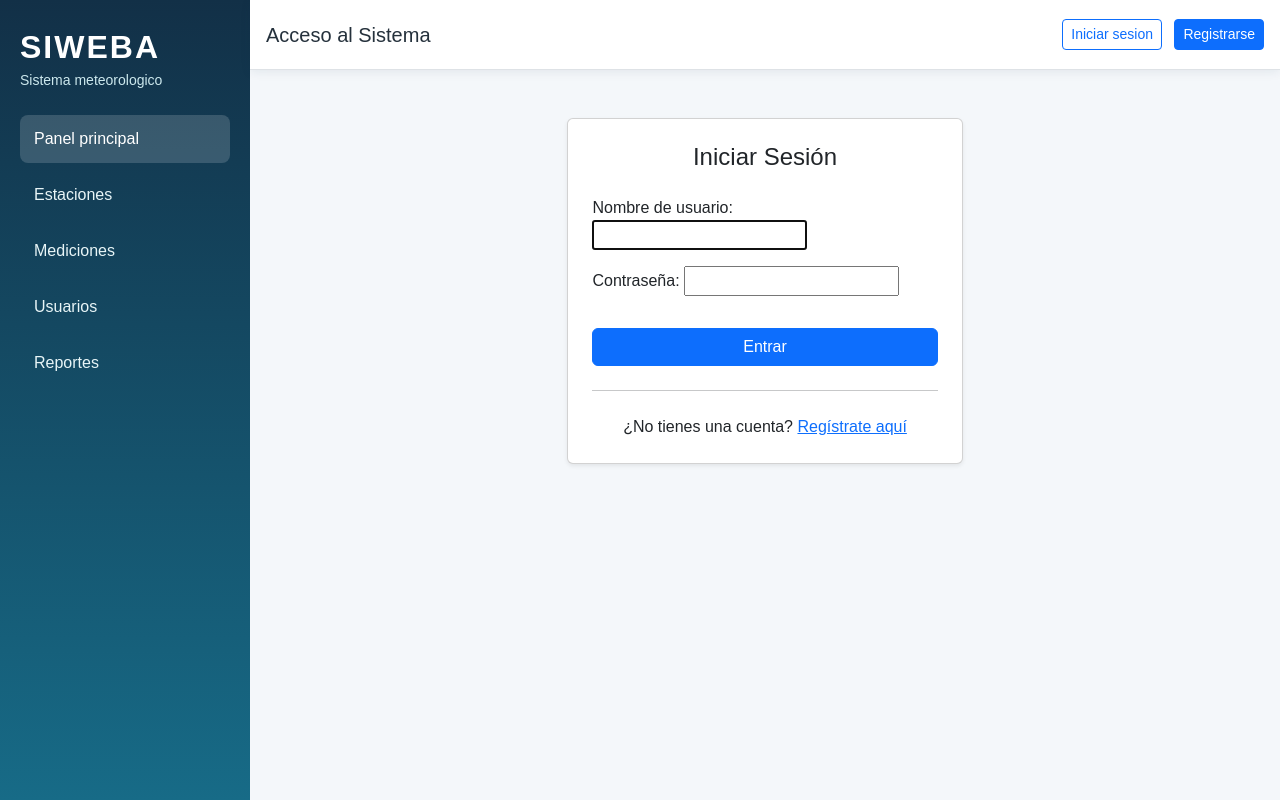
After one commit to SIWEBA/django-frontend, a Django app: page /login/ in a window 1280 px wide. The commit adds this page. Run offline with Django 5.2, Linux system fonts and the light colour scheme.

Commit message:
Primera visualizacion

```diff
--- a/config/settings.py
+++ b/config/settings.py
@@ -103,7 +103,7 @@ AUTH_PASSWORD_VALIDATORS = [
 # Internationalization
 # https://docs.djangoproject.com/en/6.1/topics/i18n/
 
-LANGUAGE_CODE = 'en-us'
+LANGUAGE_CODE = 'es-mx'
 
 TIME_ZONE = 'UTC'
 
--- a/config/urls.py
+++ b/config/urls.py
@@ -1,19 +1,3 @@
-"""
-URL configuration for config project.
-
-The `urlpatterns` list routes URLs to views. For more information please see:
-    https://docs.djangoproject.com/en/6.1/topics/http/urls/
-Examples:
-Function views
-    1. Add an import:  from my_app import views
-    2. Add a URL to urlpatterns:  path('', views.home, name='home')
-Class-based views
-    1. Add an import:  from other_app.views import Home
-    2. Add a URL to urlpatterns:  path('', Home.as_view(), name='home')
-Including another URLconf
-    1. Import the include() function: from django.urls import include, path
-    2. Add a URL to urlpatterns:  path('blog/', include('blog.urls'))
-"""
 from django.contrib import admin
 from django.urls import include, path
 
--- /dev/null
+++ b/dashboard/static/dashboard/css/estilos.css
@@ -0,0 +1,144 @@
+:root {
+    --azul-oscuro: #123047;
+    --azul: #176b87;
+    --turquesa: #64ccc5;
+    --fondo: #f4f7fa;
+    --blanco: #ffffff;
+    --texto: #25313c;
+}
+
+* {
+    box-sizing: border-box;
+}
+
+body {
+    margin: 0;
+    color: var(--texto);
+    background-color: var(--fondo);
+    font-family: Arial, Helvetica, sans-serif;
+}
+
+.menu-lateral {
+    width: 250px;
+    min-height: 100vh;
+    padding: 28px 20px;
+    color: var(--blanco);
+    background: linear-gradient(
+        180deg,
+        var(--azul-oscuro),
+        var(--azul)
+    );
+}
+
+.logo {
+    margin: 0;
+    font-weight: 700;
+    letter-spacing: 2px;
+}
+
+.subtitulo {
+    margin-top: 4px;
+    color: #cce8ed;
+    font-size: 14px;
+}
+
+.menu-lateral .nav-link {
+    margin-bottom: 8px;
+    padding: 12px 14px;
+    color: #e8f5f7;
+    border-radius: 8px;
+}
+
+.menu-lateral .nav-link:hover,
+.menu-lateral .nav-link.activo {
+    color: var(--blanco);
+    background-color: rgba(255, 255, 255, 0.16);
+}
+
+.contenido {
+    width: calc(100% - 250px);
+}
+
+.barra-superior {
+    min-height: 70px;
+    padding: 15px 28px;
+    background-color: var(--blanco);
+    box-shadow: 0 2px 10px rgba(19, 48, 71, 0.08);
+    display: flex;
+    align-items: center;
+    justify-content: space-between;
+}
+
+.titulo-pagina {
+    font-size: 28px;
+    font-weight: 700;
+}
+
+.tarjeta-metrica,
+.panel {
+    padding: 22px;
+    background-color: var(--blanco);
+    border-radius: 14px;
+    box-shadow: 0 4px 18px rgba(19, 48, 71, 0.08);
+}
+
+.tarjeta-metrica span,
+.tarjeta-metrica small {
+    display: block;
+    color: #71808d;
+}
+
+.tarjeta-metrica strong {
+    display: block;
+    margin: 8px 0;
+    color: var(--azul);
+    font-size: 27px;
+}
+
+.panel {
+    min-height: 280px;
+}
+
+.grafica-temporal {
+    height: 190px;
+    margin-top: 25px;
+    border: 2px dashed #bdd1da;
+    border-radius: 10px;
+    color: #71808d;
+    display: flex;
+    align-items: center;
+    justify-content: center;
+}
+
+.estado {
+    margin: 22px 0;
+    font-weight: 600;
+}
+
+.indicador {
+    width: 11px;
+    height: 11px;
+    margin-right: 8px;
+    border-radius: 50%;
+    background-color: #27ae60;
+    display: inline-block;
+}
+
+@media (max-width: 768px) {
+    .menu-lateral {
+        width: 100%;
+        min-height: auto;
+    }
+
+    .contenido {
+        width: 100%;
+    }
+
+    body > .d-flex {
+        flex-direction: column;
+    }
+
+    .barra-superior {
+        padding: 15px;
+    }
+}
--- /dev/null
+++ b/dashboard/templates/dashboard/base.html
@@ -0,0 +1,63 @@
+{% load static %}
+<!DOCTYPE html>
+<html lang="es">
+    <head>
+        <meta charset="UTF-8">
+        <meta name="viewport" content="width=device-width, initial-scale=1.0">
+
+        <title>{%block titulo %}SIWEBA{% endblock %}</title>
+
+        <link
+            href="https://cdn.jsdelivr.net/npm/bootstrap@5.3.8/dist/css/bootstrap.min.css"
+            rel="stylesheet"
+        >
+
+        <link
+            rel="stylesheet"
+            href="{% static 'dashboard/css/estilos.css' %}"
+        >
+    </head>
+
+    <body>
+        <div class="d-flex">
+            <aside class="menu-lateral">
+                <h2 class="logo">SIWEBA</h2>
+                <p class="subtitulo">Sistema meteorologico</p>
+
+                <nav class="nav flex-column mt-4">
+                    <a class="nav-link activo" href="/">Panel principal</a>
+                    <a class="nav-link" href="#">Estaciones</a>
+                    <a class="nav-link" href="#">Mediciones</a>
+                    <a class="nav-link" href="#">Usuarios</a>
+                    <a class="nav-link" href="#">Reportes</a>
+                </nav>
+            </aside>
+
+            <main class="contenido">
+                <header class="barra-superior d-flex justify-content-between aligh-items-center p-3 border-bottom">
+                    <div>
+                        <h5 class="mb-0">{% block encabezado %}Panel{% endblock %}</h5>
+                    </div>
+
+                    <div>
+                        {% if user.is_authenticated %}
+                            <span>Hola, <strong>{{ user.username }}</strong></span>
+                            <a href="{% url 'logout' %}" class="btn btn-outline-danger btn-sm ms-3">Cerrar sesion</a>
+
+                        {% else %}
+                            <a href="{% url 'login' %}" class="btn btn-outline-primary btn-sm ms-2">Iniciar sesion</a>
+                            <a href="{% url 'registro' %}" class="btn btn-primary btn-sm ms-2">Registrarse</a>
+                        {% endif %}
+                    </div>
+                </header>
+
+                <section class="p-4">
+                    {% block contenido %}
+                    {%endblock %}
+                </section>
+            </main>
+        </div>
+
+        <script src="https://cdn.jsdelivr.net/npm/bootstrap@5.3.8/dist/js/bootstrap.bundle.min.js"></script>
+    </body>
+</html>
--- /dev/null
+++ b/dashboard/templates/dashboard/login.html
@@ -0,0 +1,27 @@
+{% extends "dashboard/base.html" %}
+
+{% block titulo %}Iniciar Sesión - SIWEBA{% endblock %}
+{% block encabezado %}Acceso al Sistema{% endblock %}
+
+{% block contenido %}
+<div class="row justify-content-center">
+    <div class="col-md-6 col-lg-5">
+        <div class="card shadow-sm mt-4">
+            <div class="card-body p-4">
+                <h4 class="card-title text-center mb-4">Iniciar Sesión</h4>
+
+                <form method="post" action="{% url 'login' %}">
+                    {% csrf_token %}
+                    {{ form.as_p }}
+                    <button type="submit" class="btn btn-primary w-100 mt-3">Entrar</button>
+                </form>
+
+                <hr class="my-4">
+                <p class="text-center mb-0">
+                    ¿No tienes una cuenta? <a href="{% url 'registro' %}">Regístrate aquí</a>
+                </p>
+            </div>
+        </div>
+    </div>
+</div>
+{% endblock %}
--- a/dashboard/urls.py
+++ b/dashboard/urls.py
@@ -3,4 +3,8 @@ from . import views
 
 urlpatterns = [
     path("", views.inicio, name="inicio"),
+    path("login/", views.login_view, name="login"),
+    path("registro/", views.registro_view, name="registro"),
+    path("logout/", views.logout_view, name="logout"),
+    path("panel/", views.panel_usuario, name="panel"),
 ]
--- a/dashboard/views.py
+++ b/dashboard/views.py
@@ -1,5 +1,37 @@
-from django.shortcuts import render
+from django.shortcuts import render, redirect
+from django.contrib.auth import login, logout
+from django.contrib.auth.forms import AuthenticationForm, UserCreationForm
+from django.contrib.auth.decorators import login_required
 
-def inicio (request):
-    return render (request, "dashboard/inicio.html")
-# Create your views here.
+def inicio(request):
+    return render(request, "dashboard/inicio.html")
+
+def login_view(request):
+    if request.method == "POST":
+        form = AuthenticationForm(request, data=request.POST)
+        if form.is_valid():
+            user = form.get_user()
+            login(request, user)
+            return redirect("panel")
+    else:
+        form = AuthenticationForm()
+    return render(request, "dashboard/login.html", {"form": form})
+
+def registro_view(request):
+    if request.method == "POST":
+        form = UserCreationForm(request.POST)
+        if form.is_valid():
+            user = form.save()
+            login(request, user)
+            return redirect("panel")
+    else:
+        form = UserCreationForm()
+    return render(request, "dashboard/registro.html", {"form": form})
+
+def logout_view(request):
+    logout(request)
+    return redirect("inicio")
+
+@login_required(login_url="login")
+def panel_usuario(request):
+    return render(request, "dashboard/panel.html")
```
Also changed, not shown: dashboard/templates/dashboard/inicio.html (+145 -3 lines), dashboard/templates/dashboard/panel.html (added, +13 -0 lines), dashboard/templates/dashboard/registro.html (added, +27 -0 lines).
